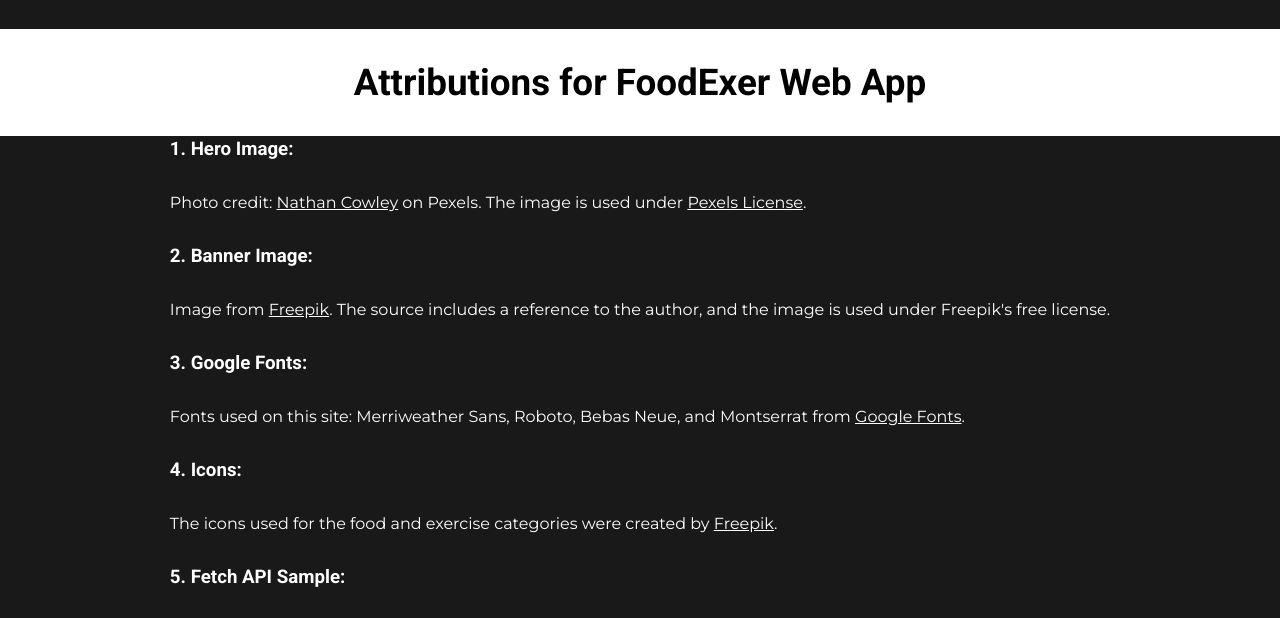
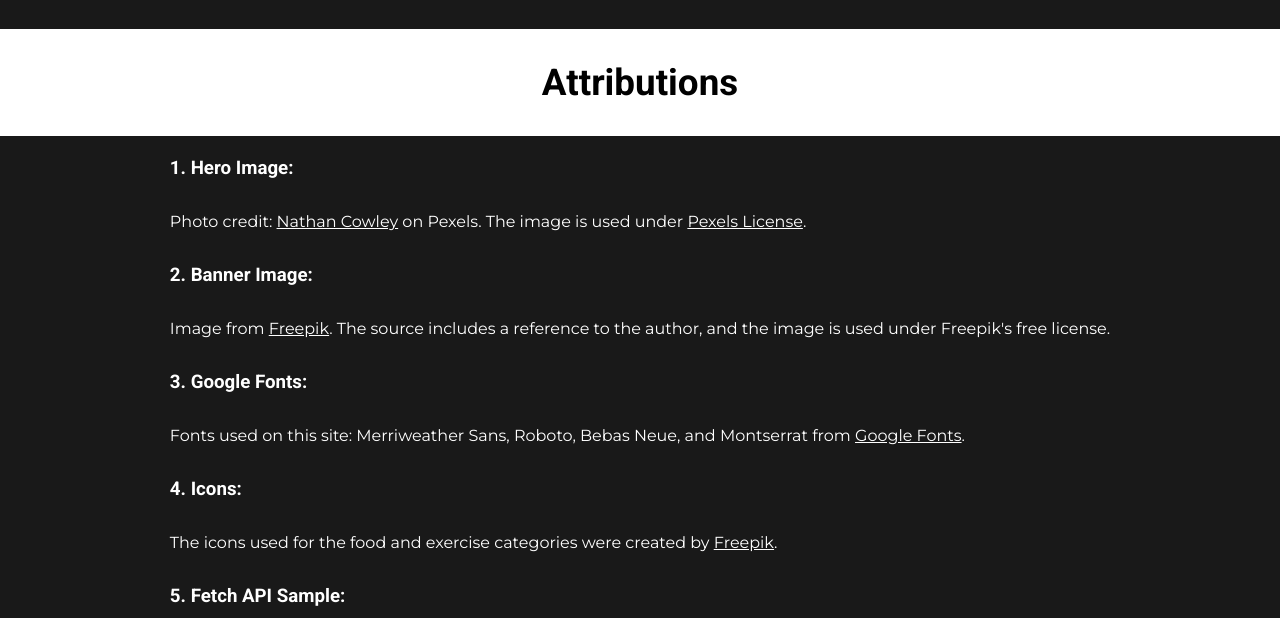
Before and after one commit to jamesphillipdeguzman/foodexer, a website built with Vite: page src/pages/attribution.html in a window 1280 px wide. Shown: the part 151-769 px from the top of the page. Built offline with nearby package versions, Linux system fonts and the light colour scheme.

Commit message:
Updated text on stickers

```diff
--- a/src/pages/attribution.html
+++ b/src/pages/attribution.html
@@ -45,9 +45,9 @@
     <main>
         <section class="attribution">
 
-            <h1 class="sticker">Attributions for FoodExer Web App</h1>
+            <h1 class="sticker">Attributions</h1>
             <div class="attribution-details">
-                <br><br><br><br>
+                <br><br><br><br><br>
                 <h3>1. Hero Image:</h3>
                 <p>Photo credit: <a href="https://www.pexels.com/@nathan-cowley" target="_blank">Nathan Cowley</a> on
                     Pexels. The image is used under <a href="https://www.pexels.com/license/" target="_blank">Pexels
```
Also changed, not shown: src/pages/site.html (+2 -2 lines).
